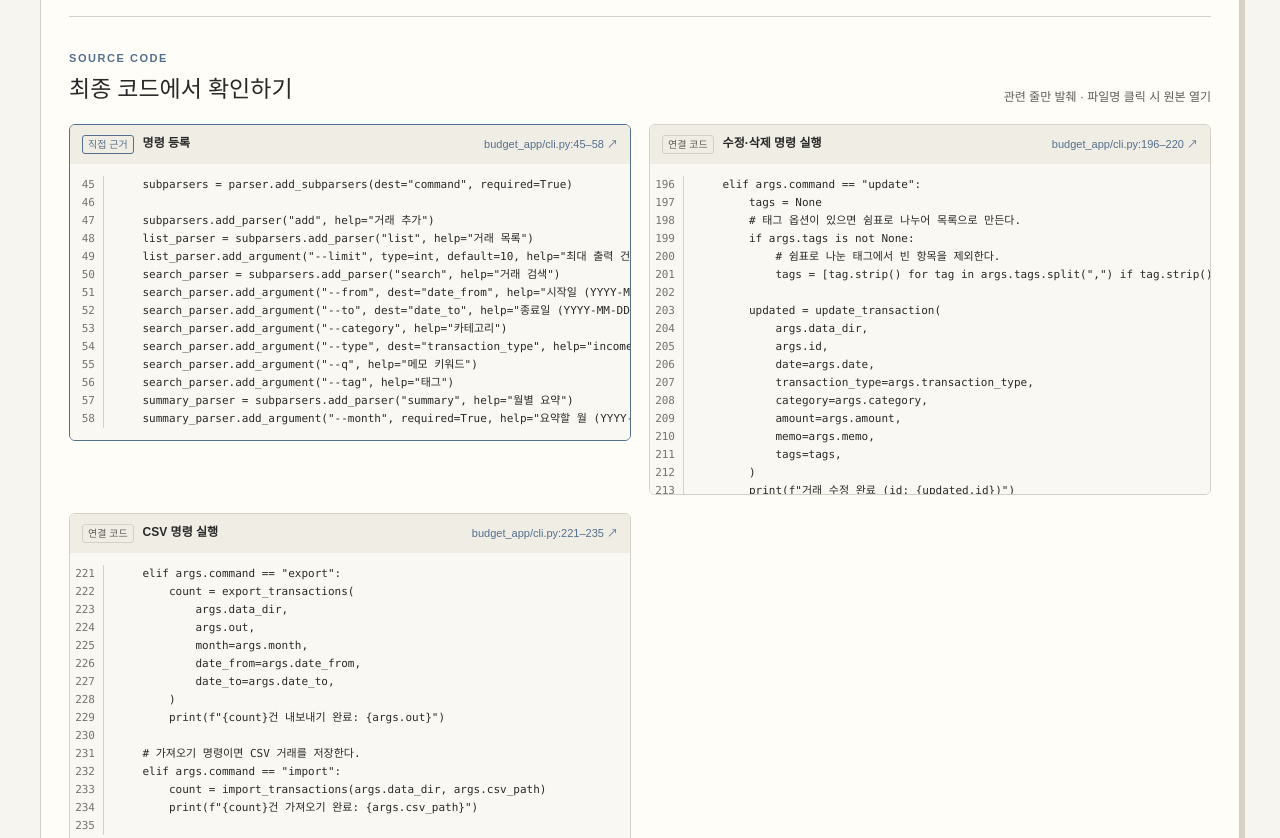
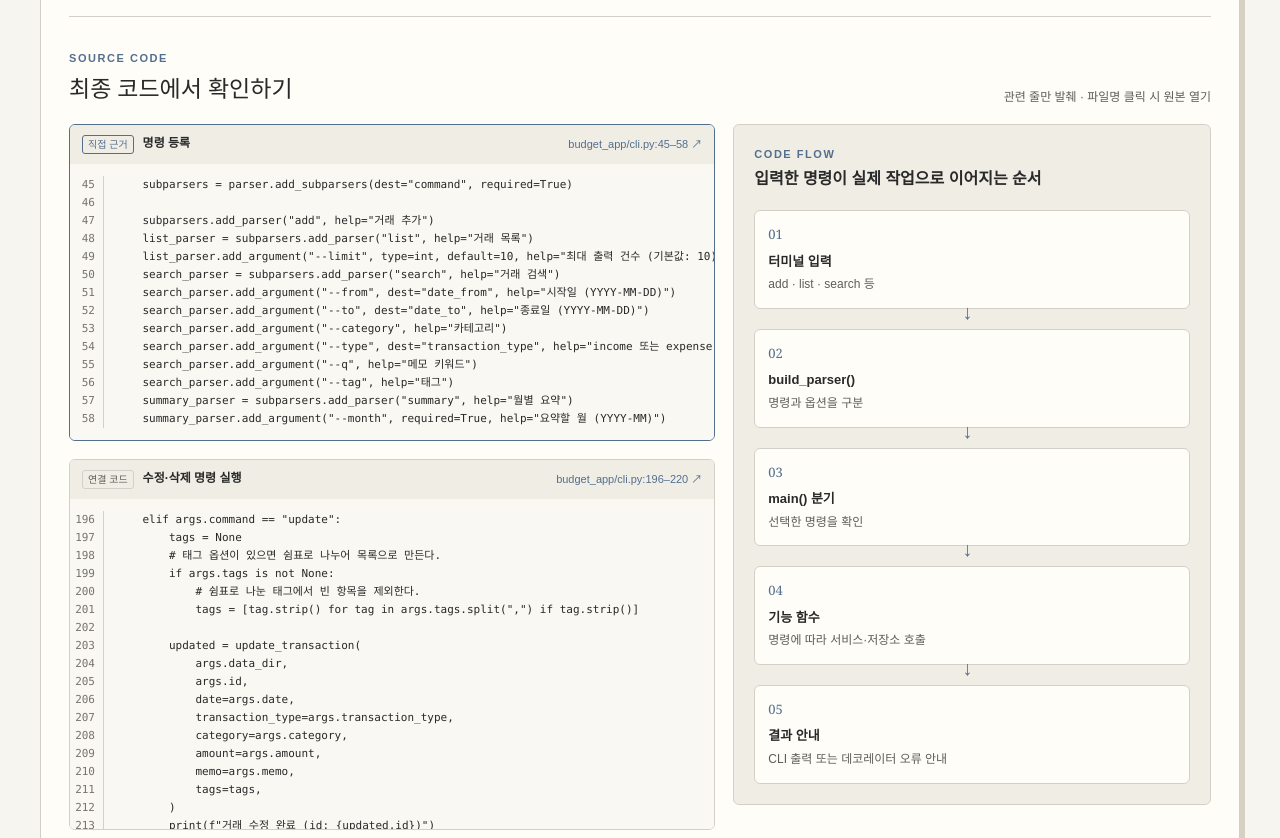
Before and after one commit to duswls98952/Codyssey_B2-1, a plain HTML site: page evaluation/b2-1-review/index.html in a window 1280 px wide. Shown: the part 3600-4438 px from the top of the page. Drawn offline with Linux system fonts and the light colour scheme.

Commit message:
코드와 흐름 도식을 나란히 배치

```diff
--- a/evaluation/b2-1-review/app.js
+++ b/evaluation/b2-1-review/app.js
@@ -63,8 +63,10 @@ function cardMarkup(card) {
     <p class="quick-answer"><strong>답변 요점</strong>${escapeHtml(card.answer)}</p>
   </header>
   <div class="code-heading"><div><p class="eyebrow">SOURCE CODE</p><h4>최종 코드에서 확인하기</h4></div><span>관련 줄만 발췌 · 파일명 클릭 시 원본 열기</span></div>
-  <div class="code-grid">${card.excerpts.map(codePanel).join("")}</div>
-  ${card.diagram ? flowDiagram(card.diagram) : ""}
+  <div class="code-flow-layout${card.diagram ? " has-flow" : ""}">
+    <div class="code-grid">${card.excerpts.map(codePanel).join("")}</div>
+    ${card.diagram ? flowDiagram(card.diagram) : ""}
+  </div>
   <div class="explanation-heading"><p class="eyebrow">STEP BY STEP</p><h4>이 코드 이해하기</h4></div>
   <div class="learning-list">
     ${explanation("01", "무슨 일을 하나요?", `<p>${escapeHtml(card.what)}</p>`)}
--- a/evaluation/b2-1-review/style.css
+++ b/evaluation/b2-1-review/style.css
@@ -114,6 +114,8 @@ img { max-width: 100%; }
 .code-heading h4, .explanation-heading h4 { margin: 0; font-family: var(--font-heading); font-size: 23px; font-weight: 400; }
 .code-heading .eyebrow, .explanation-heading .eyebrow { margin-bottom: 3px; }
 .code-heading > span { color: var(--color-muted); font-size: 12px; text-align: right; }
+.code-flow-layout.has-flow { display: grid; grid-template-columns: minmax(0, 1.15fr) minmax(0, .85fr); gap: 18px; align-items: start; }
+.code-flow-layout.has-flow .code-grid { grid-template-columns: 1fr; }
 .code-grid { display: grid; grid-template-columns: repeat(2, minmax(0, 1fr)); gap: 18px; align-items: start; }
 .code-panel { min-width: 0; margin: 0; border: 1px solid var(--color-border); border-radius: 6px; overflow: hidden; }
 .code-panel.is-direct { border-color: var(--color-accent); }
@@ -128,6 +130,9 @@ img { max-width: 100%; }
 .line-number { position: sticky; left: 0; flex: 0 0 34px; padding-right: 8px; border-right: 1px solid var(--color-border); background: #faf8f2; color: #77746e; text-align: right; user-select: none; }
 .line-text { padding-left: 12px; white-space: pre; }
 .card-flow { margin: 28px 0 0; padding: 20px; border: 1px solid var(--color-border); border-radius: 6px; background: var(--color-surface); }
+.code-flow-layout.has-flow .card-flow { min-width: 0; margin: 0; }
+.code-flow-layout.has-flow .flow-track { flex-direction: column; gap: 20px; }
+.code-flow-layout.has-flow .flow-node:not(:last-child)::after { top: auto; right: auto; bottom: -21px; left: calc(50% - 10px); content: "↓"; }
 .card-flow figcaption { margin-bottom: 18px; }
 .card-flow figcaption .eyebrow { display: block; margin-bottom: 3px; }
 .card-flow figcaption strong { font-size: 16px; }
@@ -169,6 +174,7 @@ img { max-width: 100%; }
 .site-footer a { text-decoration: none; }
 
 @media (max-width: 960px) {
+  .code-flow-layout.has-flow { grid-template-columns: 1fr; }
   .structure-grid { grid-template-columns: 1fr; }
   .flow-notes { grid-template-columns: 1fr; gap: 16px; }
   .concept-grid { grid-template-columns: repeat(2, minmax(0, 1fr)); }
```
